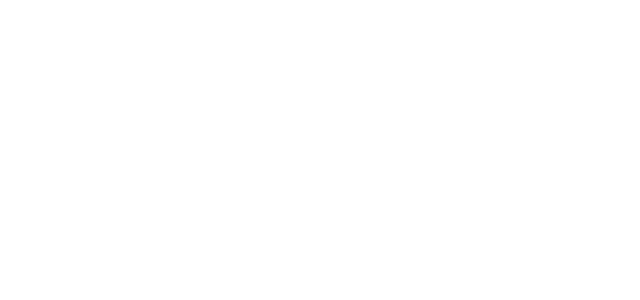
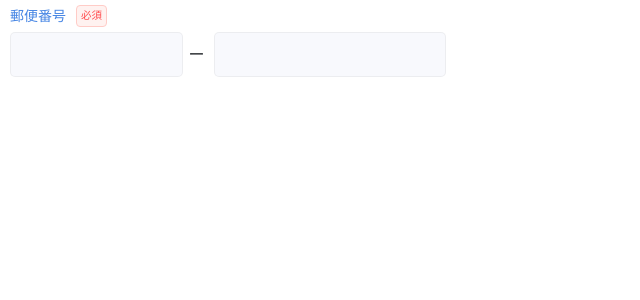
Before and after one commit to Fintan-contents/spa-view-item-component, a Next.js app: page / in a window 1280 px wide. Shown: the top 300 px of the page, without its empty margins (0-640 px from the left). Built offline with nearby package versions, Linux system fonts and the light colour scheme.

Commit message:
郵便番号Itemの作成

```diff
--- a/src/app/page.tsx
+++ b/src/app/page.tsx
@@ -1,3 +1,27 @@
+"use client";
+
+import { AxInputPostalCode } from "@/framework/components/antd";
+import {
+  stringArrayRule,
+  useCsInputPostalCodeItem,
+  useCsView,
+  useInit,
+} from "@/framework/logics";
+import { useCsYupValidationEvent } from "@/framework/logics/yup/CsYupValidationEvent";
+
 export default function Home() {
-  return <></>;
+  const view = useCsView(
+    {
+      postalCode: useCsInputPostalCodeItem(
+        "郵便番号",
+        useInit(["", ""]),
+        stringArrayRule(true),
+      ),
+    },
+    {
+      validationTrigger: "onBlur",
+    },
+    useCsYupValidationEvent,
+  );
+  return <AxInputPostalCode item={view.postalCode} />;
 }
--- /dev/null
+++ b/src/components/InputPostalCode.tsx
@@ -0,0 +1,23 @@
+import { Input, InputProps } from "antd";
+
+export type InputPostalCodeProps = {
+  firstPostalCodeInputProps?: InputProps;
+  secondPostalCodeInputProps?: InputProps;
+};
+
+export const InputPostalCode = (props: InputPostalCodeProps) => {
+  const { firstPostalCodeInputProps, secondPostalCodeInputProps } = props;
+  return (
+    <div style={{ display: "inline-block" }}>
+      <Input
+        {...firstPostalCodeInputProps}
+        style={{ width: "30%", ...firstPostalCodeInputProps?.style }}
+      />
+      <span>ー</span>
+      <Input
+        {...secondPostalCodeInputProps}
+        style={{ width: "40%", ...secondPostalCodeInputProps?.style }}
+      />
+    </div>
+  );
+};
--- /dev/null
+++ b/src/framework/components/antd/AxCtrlCustomized.tsx
@@ -0,0 +1,84 @@
+import { InputPostalCode } from "@/components/InputPostalCode";
+import { CsInputPostalCodeItem } from "@/framework/logics";
+import { InputProps } from "antd";
+import { AxEditCtrl, AxProps, getClassName } from ".";
+
+export interface AxInputPostalCodeProps extends AxProps<CsInputPostalCodeItem> {
+  antdPropsFirst?: InputProps;
+  antdPropsSecond?: InputProps;
+}
+
+export const AxInputPostalCode = (props: AxInputPostalCodeProps) => {
+  const { item, antdPropsFirst, antdPropsSecond } = props;
+  return (
+    <AxEditCtrl
+      axProps={props}
+      renderCtrl={(setRefresh) => (
+        <InputPostalCode
+          firstPostalCodeInputProps={{
+            className: getClassName(props),
+            value: item.lowerValue,
+            readOnly: item.isReadonly(),
+            placeholder: item.lowerPlaceholder,
+            ...antdPropsFirst,
+            onChange: (e) => {
+              item.setLowerValue(e.target.value);
+              if (
+                !item.validateWhenErrorExists([
+                  e.target.value,
+                  item.upperValue as string,
+                ])
+              ) {
+                setRefresh(true);
+              }
+              if (antdPropsFirst?.onChange) {
+                antdPropsFirst.onChange(e);
+              }
+            },
+            onBlur: (e) => {
+              if (item.parentView?.validateTrigger === "onBlur") {
+                if (!item.validate(item.value)) {
+                  setRefresh(true);
+                }
+              }
+              if (antdPropsFirst?.onBlur) {
+                antdPropsFirst.onBlur(e);
+              }
+            },
+          }}
+          secondPostalCodeInputProps={{
+            className: getClassName(props),
+            value: item.upperValue,
+            readOnly: item.isReadonly(),
+            placeholder: item.upperPlaceholder,
+            ...antdPropsSecond,
+            onChange: (e) => {
+              item.setUpperValue(e.target.value);
+              if (
+                !item.validateWhenErrorExists([
+                  item.lowerValue as string,
+                  e.target.value,
+                ])
+              ) {
+                setRefresh(true);
+              }
+              if (antdPropsSecond?.onChange) {
+                antdPropsSecond.onChange(e);
+              }
+            },
+            onBlur: (e) => {
+              if (item.parentView?.validateTrigger === "onBlur") {
+                if (!item.validate(item.value)) {
+                  setRefresh(true);
+                }
+              }
+              if (antdPropsSecond?.onBlur) {
+                antdPropsSecond.onBlur(e);
+              }
+            },
+          }}
+        />
+      )}
+    />
+  );
+};
--- a/src/framework/components/antd/AxTableLayout.tsx
+++ b/src/framework/components/antd/AxTableLayout.tsx
@@ -7,6 +7,7 @@
   CsInputNumberItem,
   CsInputNumberRangeItem,
   CsInputPasswordItem,
+  CsInputPostalCodeItem,
   CsInputTextItem,
   CsItemBase,
   CsMultiCheckBoxItem,
@@ -24,6 +25,7 @@
   AxInputNumber,
   AxInputNumberRange,
   AxInputPassword,
+  AxInputPostalCode,
   AxInputText,
   AxMultiCheckBox,
   AxProps,
@@ -200,6 +202,15 @@
     };
     return <AxInputDateRange {...props} />;
   }
+  if (item instanceof CsInputPostalCodeItem) {
+    const props: AxProps<CsInputPostalCodeItem> = {
+      item,
+      hideLabel,
+      labelPlacement,
+      labelWidth,
+    };
+    return <AxInputPostalCode {...props} />;
+  }
   return <NullElement />;
 };
 
--- a/src/framework/components/antd/index.ts
+++ b/src/framework/components/antd/index.ts
@@ -1,4 +1,5 @@
 export * from "./AxCtrl";
 export * from "./AxCtrlAdvanced";
+export * from "./AxCtrlCustomized";
 export * from "./AxEventCtrl";
 export * from "./AxTableLayout";
--- /dev/null
+++ b/src/framework/logics/CsHooksCustomized.ts
@@ -0,0 +1,28 @@
+import {
+  CsInputPostalCodeItem,
+  RW,
+  StateResult,
+  StringArrayValidationRule,
+  useCsItem,
+} from ".";
+
+export function useCsInputPostalCodeItem(
+  label: string,
+  state: StateResult<string[]>,
+  rule: StringArrayValidationRule,
+  readonly: RW = RW.Editable,
+  lowerPlaceholder?: string,
+  upperPlaceholder?: string,
+): CsInputPostalCodeItem {
+  const rangeItem = useCsItem(
+    CsInputPostalCodeItem,
+    label,
+    state,
+    rule,
+    undefined,
+    readonly,
+  );
+  rangeItem.lowerPlaceholder = lowerPlaceholder;
+  rangeItem.upperPlaceholder = upperPlaceholder;
+  return rangeItem;
+}
--- /dev/null
+++ b/src/framework/logics/CsItemCustomized.ts
@@ -0,0 +1,11 @@
+import { CsStringRangeItem } from ".";
+
+export class CsInputPostalCodeItem extends CsStringRangeItem {
+  //Genericの型変数だけで一致した場合でも、同一型とみなされるための回避用の識別子
+  private identifier?: CsInputPostalCodeItem;
+  get postalCodeValue() {
+    const firstPostalCode = this.lowerValue ?? "";
+    const secondPostalCode = this.upperValue ?? "";
+    return firstPostalCode + "-" + secondPostalCode;
+  }
+}
--- a/src/framework/logics/index.ts
+++ b/src/framework/logics/index.ts
@@ -1,7 +1,9 @@
 export * from "./CsEvent";
 export * from "./CsHooks";
 export * from "./CsHooksAdvanced";
+export * from "./CsHooksCustomized";
 export * from "./CsItem";
 export * from "./CsItemAdvanced";
+export * from "./CsItemCustomized";
 export * from "./CsView";
 export * from "./getCsDefaultValidationEvent";
--- a/src/framework/logics/yup/CsYupValidationEvent.ts
+++ b/src/framework/logics/yup/CsYupValidationEvent.ts
@@ -9,6 +9,7 @@
 } from "yup";
 import {
   CsInputDateRangeItem,
+  CsInputPostalCodeItem,
   CsItem,
   CsNumberArrayItem,
   CsNumberItem,
@@ -65,6 +66,9 @@
     }
     if (item instanceof CsInputDateRangeItem) {
       createDateRangeConstraint(item, key, validationMap);
+    }
+    if (item instanceof CsInputPostalCodeItem) {
+      createPostalCodeConstraint(item, key, validationMap);
     }
     validateFieldMap.set(key, item.value);
     return;
@@ -231,10 +235,61 @@
     const saRule = item.validationRule as StringArrayValidationRule;
     const say = saRule.required
       ? yup
-        .array()
-        .of(yup.string().required(item.label + "は必須です。"))
-        .length(2, item.label + "は必須です。")
+          .array()
+          .of(yup.string().required(item.label + "は必須です。"))
+          .length(2, item.label + "は必須です。")
       : yup.array().of(yup.string().optional());
+    validationMap.set(key, say);
+  }
+};
+
+const createPostalCodeConstraint = (
+  item: CsItem<string[]>,
+  key: string,
+  validationMap: Map<string, ValueTypeYup>,
+) => {
+  if (item.validationRule instanceof StringArrayValidationRule) {
+    const saRule = item.validationRule as StringArrayValidationRule;
+    const say = saRule.required
+      ? yup
+          .array()
+          .of(yup.string().required())
+          .length(2, item.label + "の上3桁と下4桁は両方入力してください。")
+          .test(
+            "both-required",
+            item.label + "の上3桁と下4桁は両方入力してください。",
+            (value) => {
+              if (!value) return false;
+              return !(!value[0] && !value[1]);
+            },
+          )
+          .test(
+            "first-element",
+            item.label + "の1つ目の要素は3桁の数字で入力してください",
+            (value) => /^\d{3}$/.test(value?.[0] || ""),
+          )
+          .test(
+            "second-element",
+            item.label + "の2つ目の要素は4桁の数字で入力してください",
+            (value) => /^\d{4}$/.test(value?.[1] || ""),
+          )
+      : yup
+          .array()
+          .of(yup.string().optional())
+          .test(
+            "first-element",
+            item.label + "の1つ目の要素は3桁の数字で入力してください",
+            (value) =>
+              (!value?.[0] && !value?.[1]) ||
+              /^\d{3}$/.test(value?.[0] as string),
+          )
+          .test(
+            "second-element",
+            item.label + "の2つ目の要素は4桁の数字で入力してください",
+            (value) =>
+              (!value?.[0] && !value?.[1]) ||
+              /^\d{4}$/.test(value?.[1] as string),
+          );
     validationMap.set(key, say);
   }
 };
```
